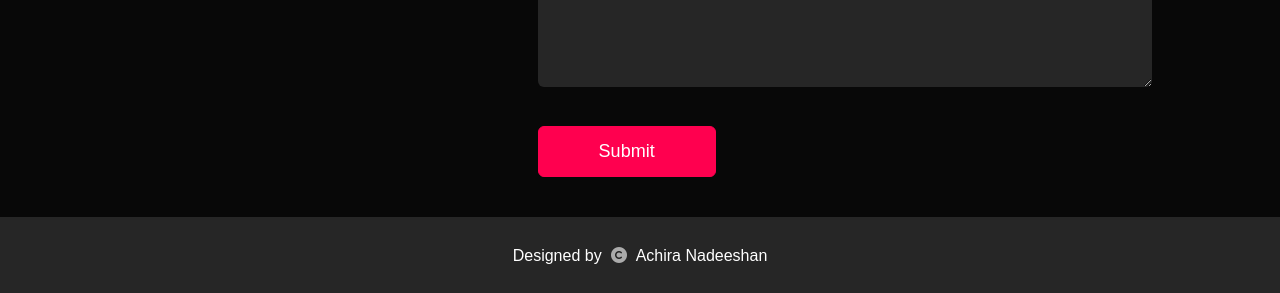
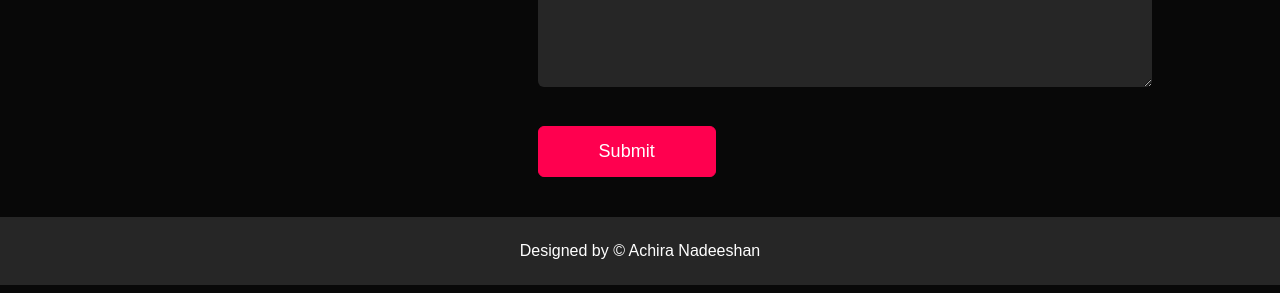
Before and after one commit to AchiraNadeeshan/AchiraNadeeshan.github.io, a plain HTML site: page index.html in a window 1280 px wide. Shown: the part 2921-3214 px from the top of the page. Drawn offline with Linux system fonts and the light colour scheme.

Commit message:
Update index.html

```diff
--- a/index.html
+++ b/index.html
@@ -164,7 +164,7 @@
         </div>
     </div>
     <div class="copyright">
-        <p>Designed by <i class="fa-solid fa-copyright"></i> Achira Nadeeshan</p>
+        <p>Designed by © Achira Nadeeshan</p>
     </div>
 </div>
 
```
